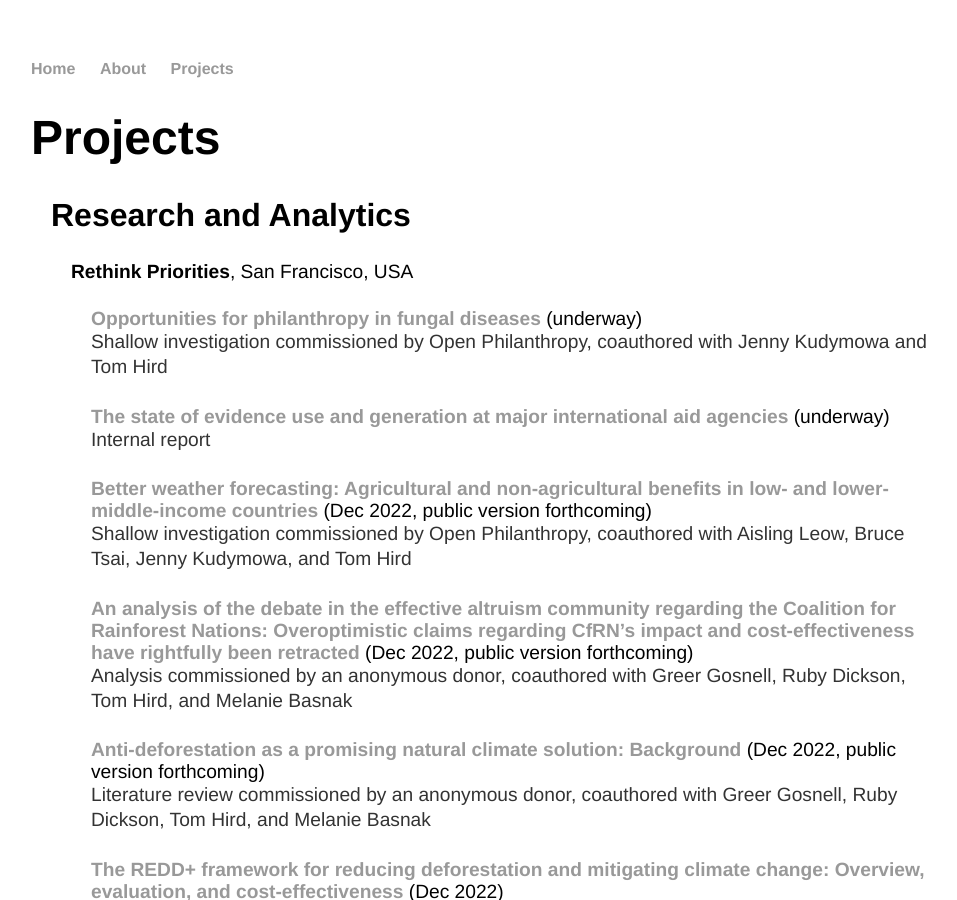
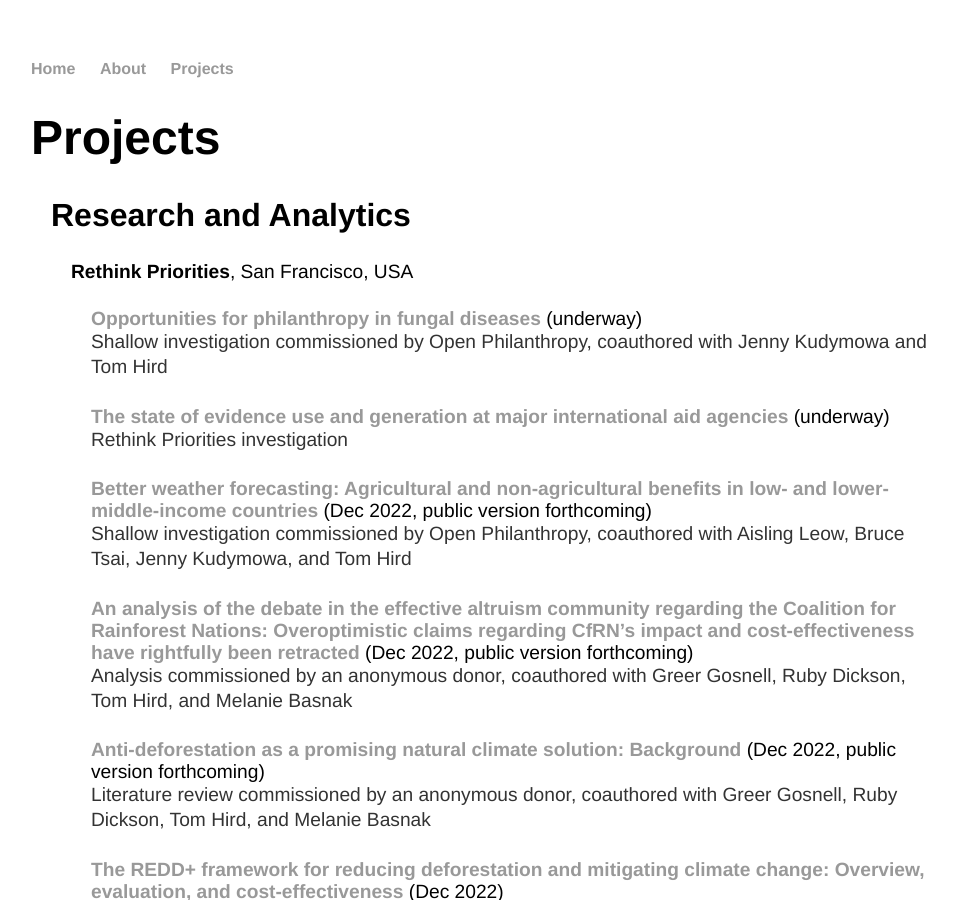
Before and after one commit to y-james-hu/y-james-hu.github.io, a Jekyll site: the page built from projects/index.html, in a window 1280 px wide and 900 px high. Shown: the whole window, without its empty margins (161-1118 px from the left). Built offline with Jekyll 4.4.1, drawn with Linux system fonts in a browser that asks for light colours.

Commit message:
Update index.html

```diff
--- a/projects/index.html
+++ b/projects/index.html
@@ -12,7 +12,7 @@
       <p style="margin-left: 60px">Shallow investigation commissioned by Open Philanthropy, coauthored with Jenny Kudymowa and Tom Hird</p>
 
       <h4 style="margin-left: 60px"><a href = "#">The state of evidence use and generation at major international aid agencies</a><span style="font-weight:normal"> (underway)</span></h4>
-      <p style="margin-left: 60px">Internal report</p>
+      <p style="margin-left: 60px">Rethink Priorities investigation</p>
 
       <h4 style="margin-left: 60px"><a href = "#">Better weather forecasting: Agricultural and non-agricultural benefits in low- and lower-middle-income countries</a><span style="font-weight:normal"> (Dec 2022, public version forthcoming)</span></h4>
       <p style="margin-left: 60px">Shallow investigation commissioned by Open Philanthropy, coauthored with Aisling Leow, Bruce Tsai, Jenny Kudymowa, and Tom Hird</p>
```
